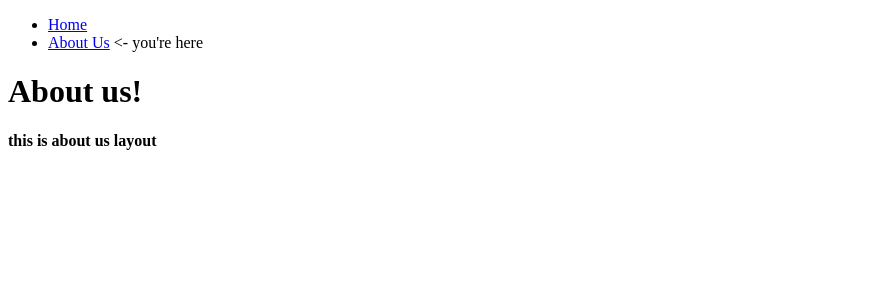
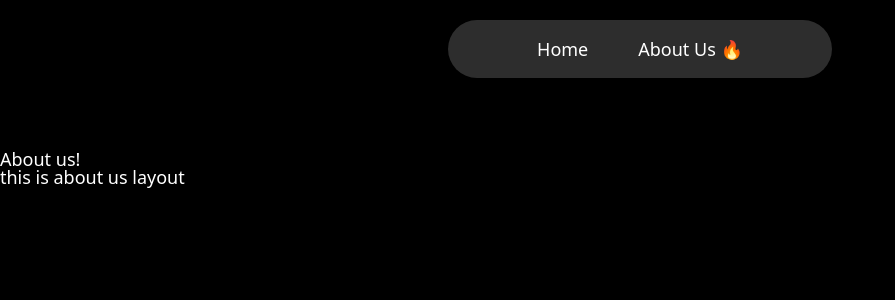
Before and after one commit to batteryhun/nextjs-14-practice-1, a Next.js app: page /about-us in a window 1280 px wide. Shown: the top 300 px of the page, without its empty margins (0-895 px from the left). Built offline with nearby package versions, Linux system fonts and the light colour scheme.

Commit message:
making nextflix

```diff
--- a/app/components/navigation.tsx
+++ b/app/components/navigation.tsx
@@ -1,18 +1,19 @@
 "use client";
 import Link from "next/link";
 import { usePathname } from "next/navigation";
+import styles from "../styles/navigation.module.css";
 
 export default function Navigation() {
   const path = usePathname();
   return (
-    <nav>
+    <nav className={styles.nav}>
       <ul>
         <li>
-          <Link href="/">Home</Link> {path == "/" ? "<- you're here" : ""}
+          <Link href="/">Home</Link> {path == "/" ? "🔥" : ""}
         </li>
         <li>
           <Link href="/about-us">About Us</Link>{" "}
-          {path == "/about-us" ? "<- you're here" : ""}
+          {path == "/about-us" ? "🔥" : ""}
         </li>
       </ul>
     </nav>
--- a/app/layout.tsx
+++ b/app/layout.tsx
@@ -1,5 +1,6 @@
 import { Metadata } from "next";
 import Navigation from "./components/navigation";
+import "./styles/global.css";
 
 export const metadata: Metadata = {
   title: {
--- /dev/null
+++ b/app/styles/global.css
@@ -0,0 +1,137 @@
+html,
+body,
+div,
+span,
+applet,
+object,
+iframe,
+h1,
+h2,
+h3,
+h4,
+h5,
+h6,
+p,
+blockquote,
+pre,
+a,
+abbr,
+acronym,
+address,
+big,
+cite,
+code,
+del,
+dfn,
+em,
+img,
+ins,
+kbd,
+q,
+s,
+samp,
+small,
+strike,
+strong,
+sub,
+sup,
+tt,
+var,
+b,
+u,
+i,
+center,
+dl,
+dt,
+dd,
+ol,
+ul,
+li,
+fieldset,
+form,
+label,
+legend,
+table,
+caption,
+tbody,
+tfoot,
+thead,
+tr,
+th,
+td,
+article,
+aside,
+canvas,
+details,
+embed,
+figure,
+figcaption,
+footer,
+header,
+hgroup,
+menu,
+nav,
+output,
+ruby,
+section,
+summary,
+time,
+mark,
+audio,
+video {
+  margin: 0;
+  padding: 0;
+  border: 0;
+  font-size: 100%;
+  font: inherit;
+  vertical-align: baseline;
+}
+/* HTML5 display-role reset for older browsers */
+article,
+aside,
+details,
+figcaption,
+figure,
+footer,
+header,
+hgroup,
+menu,
+nav,
+section {
+  display: block;
+}
+body {
+  line-height: 1;
+}
+ol,
+ul {
+  list-style: none;
+}
+blockquote,
+q {
+  quotes: none;
+}
+blockquote:before,
+blockquote:after,
+q:before,
+q:after {
+  content: "";
+  content: none;
+}
+table {
+  border-collapse: collapse;
+  border-spacing: 0;
+}
+body {
+  font-family: system-ui, -apple-system, BlinkMacSystemFont, "Segoe UI", Roboto,
+    Oxygen, Ubuntu, Cantarell, "Open Sans", "Helvetica Neue", sans-serif;
+  background-color: black;
+  color: white;
+  font-size: 18px;
+  padding-top: 150px;
+}
+
+a {
+  color: inherit;
+  text-decoration: none;
+}
--- /dev/null
+++ b/app/styles/navigation.module.css
@@ -0,0 +1,28 @@
+.nav {
+  background-color: #2d2d2d;
+  position: fixed;
+  width: 30%;
+  margin: 0 auto;
+  top: 20px;
+  border-radius: 50px;
+  padding: 20px 0px;
+  left: 50%;
+  z-index: 10;
+  transform: translateX(-50%);
+}
+
+.nav ul {
+  display: flex;
+  justify-content: center;
+  gap: 50px;
+}
+
+.nav ul li {
+  list-style: none;
+  transform: none;
+  transition: all 0.1s ease-in-out;
+}
+
+.nav ul li:hover {
+  transform: scale(1.05);
+}
```
Also changed, not shown: app/(home)/page.tsx (+9 -10 lines), app/components/movie-info.tsx (+18 -2 lines), app/components/movie-videos.tsx (+14 -2 lines), app/components/movie.tsx (added, +23 -0 lines), app/styles/home.module.css (added, +8 -0 lines), app/styles/movie-info.module.css (added, +26 -0 lines), app/styles/movie-video.module.css (added, +18 -0 lines), app/styles/movie.module.css (added, +26 -0 lines).
